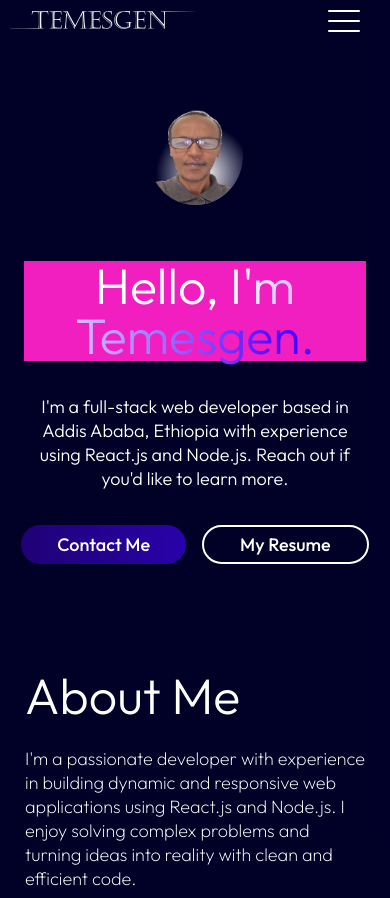
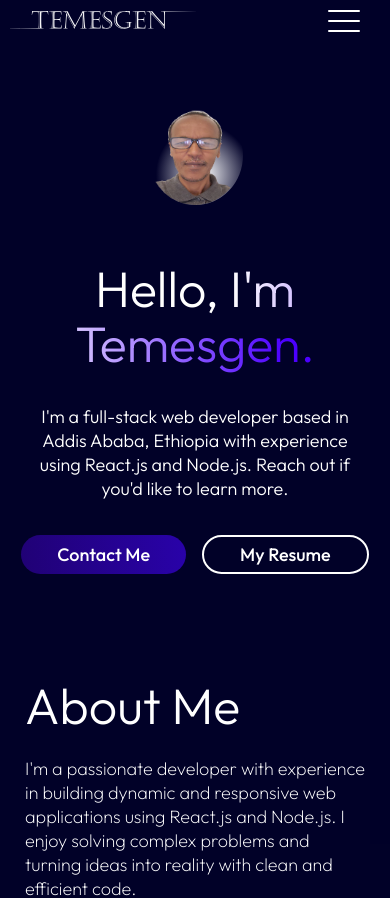
Before and after one commit to Temesgen123/temsgnportfolio, a React (Vite) app: page / in a window 390 px wide. Shown: the top 898 px of the page. Built offline with nearby package versions, Linux system fonts and the light colour scheme.

Commit message:
edited hero sectio title

```diff
--- a/src/Components/Hero/Hero.css
+++ b/src/Components/Hero/Hero.css
@@ -76,8 +76,7 @@
     margin-top: 32px;
     width: 90%;
     font-size: 50px;
-    line-height: 50px;
-    background: rgb(241, 30, 192);
+    line-height: 55px;
   }
   .hero p {
     width: 90%;
```
